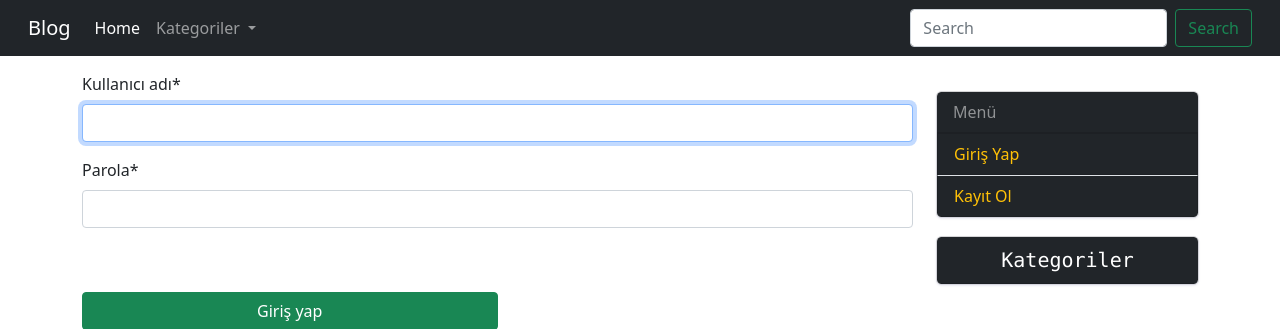
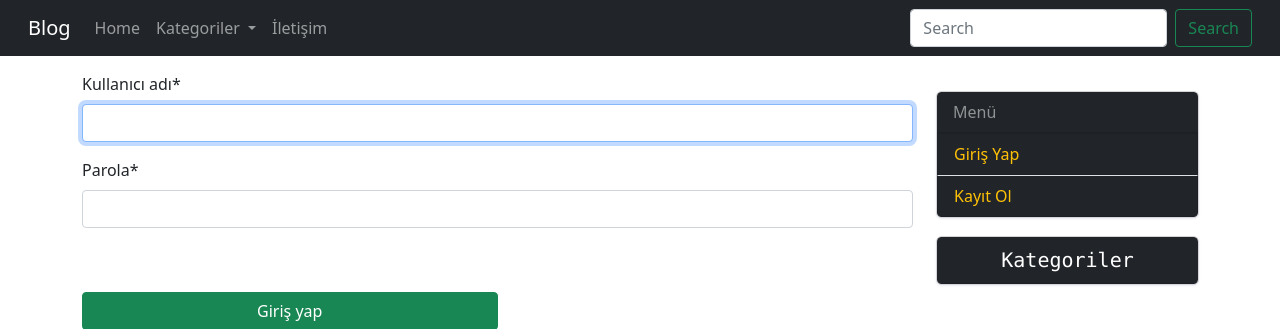
Before and after one commit to ugurhmz/Oguzhan-celikarslan-Blog-project, a Django app: page /account/giris in a window 1280 px wide. Shown: the top 329 px of the page. Run offline with Django 3.2, Linux system fonts and the light colour scheme; data that the repository does not hold is empty; some libraries are stand-ins or nearby versions.

Commit message:
iletisim düzenlendi ve click eklendi

```diff
--- a/templates/components/navbar.html
+++ b/templates/components/navbar.html
@@ -11,7 +11,8 @@
           <ul class="navbar-nav me-auto mb-2 mb-lg-0">
 
             <li class="nav-item">
-              <a class="nav-link active" aria-current="page" href="#">Home</a>
+              <a class="nav-link {% if request.path == '/' %} bg-primary active {% endif %}"
+                 aria-current="page" href="{% url 'anasayfa' %}">Home</a>
             </li>
 
                 <li class="nav-item dropdown">
@@ -24,6 +25,11 @@
                         {% endfor %}
                       </ul>
                 </li>
+
+
+             <li class="nav-item">
+              <a class="nav-link {% if 'iletisim' in request.path %} bg-primary active {% endif %}" aria-current="page" href="{% url 'iletisim' %}">İletişim</a>
+            </li>
 
           </ul>
 
```
